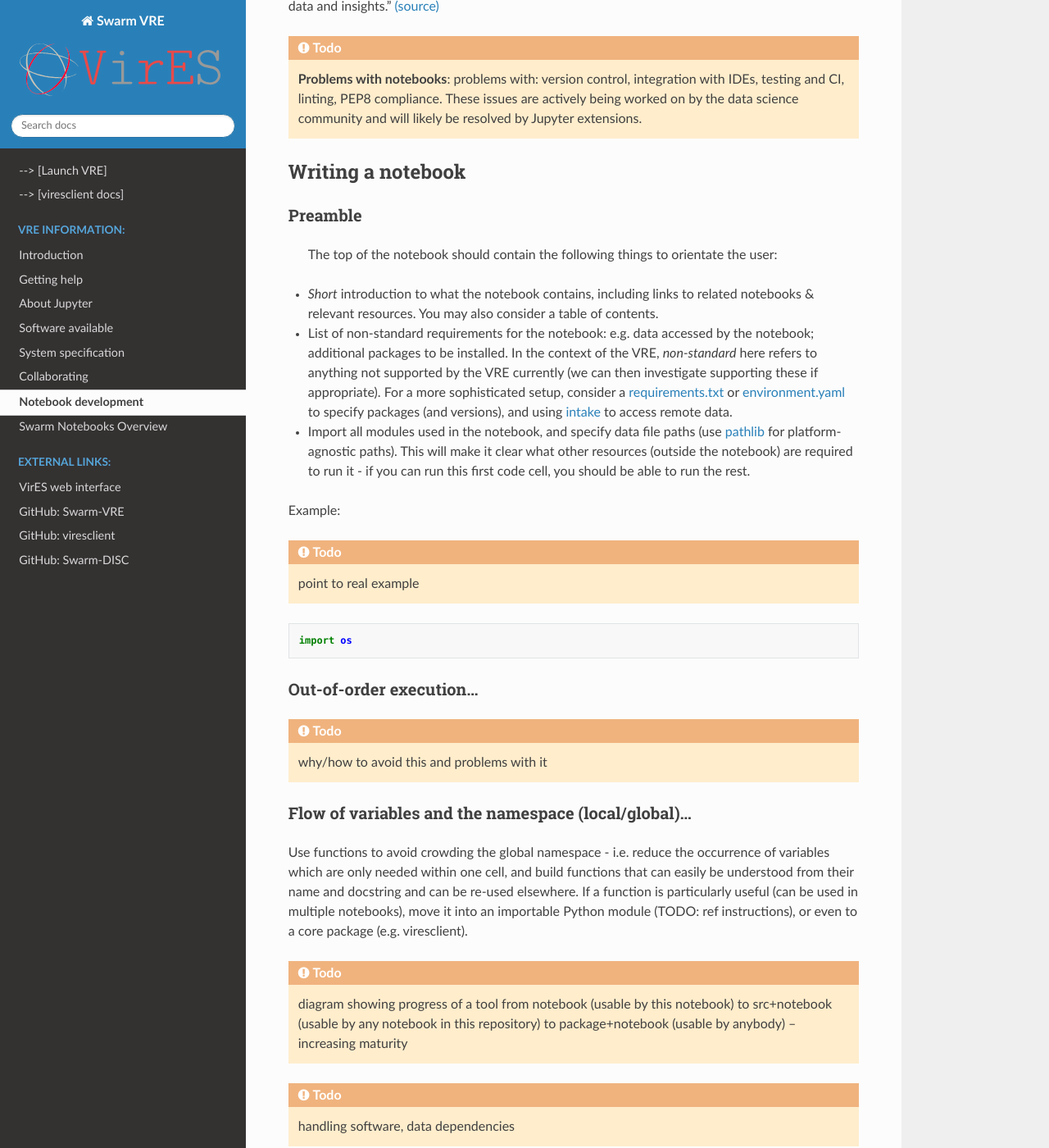
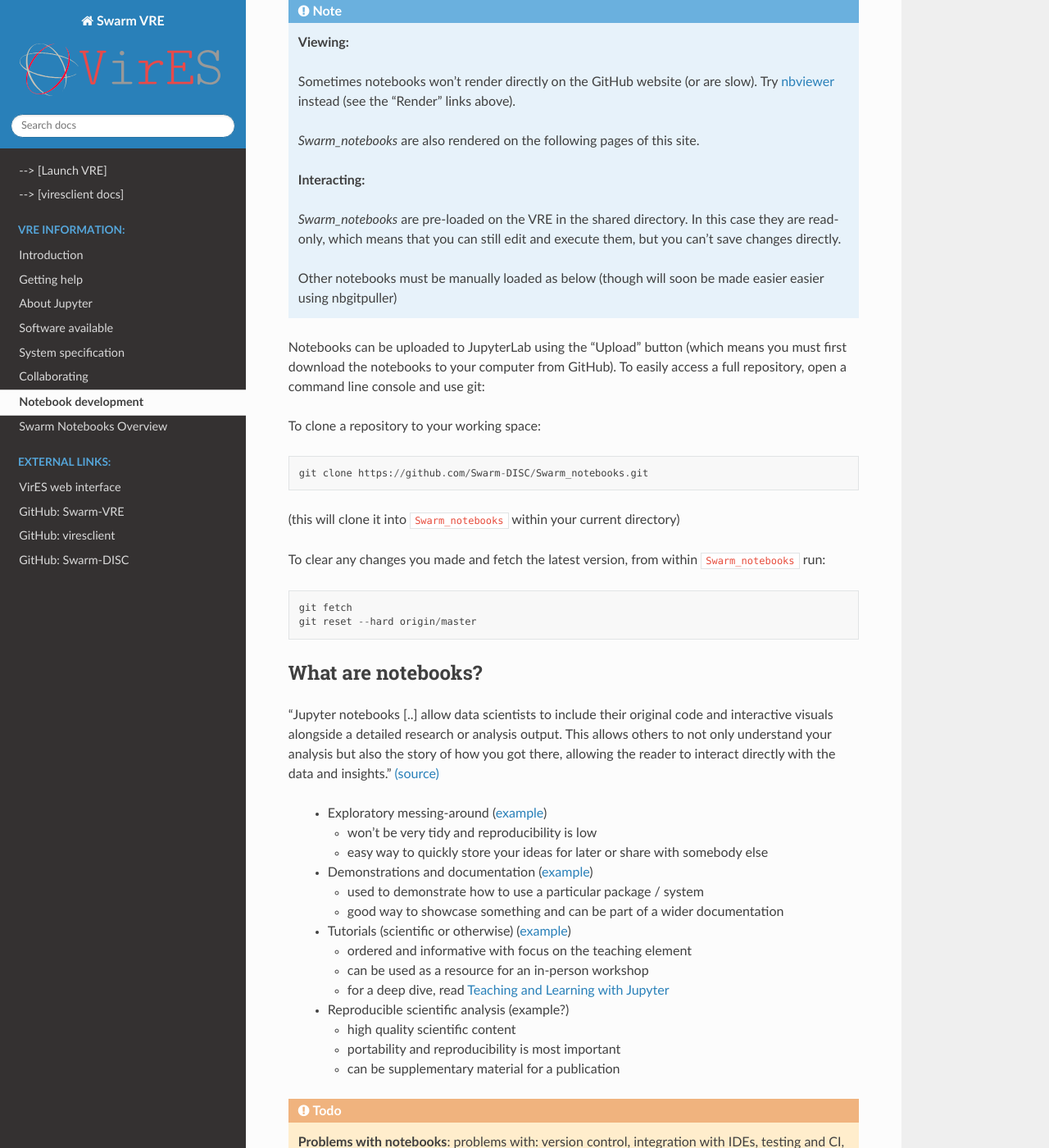
Before and after one commit to ESA-VirES/Swarm-VRE, a Sphinx documentation site: the page built from docs/notebook_development.rst, in a window 1280 px wide and 1400 px high, scrolled down 1003 px. Shown: the whole window at 82% size. Built offline with Sphinx 7.4.7 and the Read the Docs theme 2.0.0, drawn with Linux system fonts in a browser that asks for light colours; pages that are not in the unit, such as notebooks, are missing from menus; the version number could not be read and is left out; some of the changed text lies outside the part shown.

Commit message:
General updates to documentation text.

```diff
--- a/docs/help.rst
+++ b/docs/help.rst
@@ -4,5 +4,3 @@
 For general enquiries and trouble logging in, please email: info@vires.services
 
 If you find a particular bug, have a feature request, or some suggestions for this documentationn, the best option is to create an issue on the GitHub issue tracker: `https://github.com/ESA-VirES/Swarm-VRE/issues <https://github.com/ESA-VirES/Swarm-VRE/issues>`_
-
-We also have an unofficial public chat room (it will ask you to create an account, but this account is not related to VirES): `https://riot.im/app/#/room/#vires:matrix.org <https://riot.im/app/#/room/#vires:matrix.org>`_
--- a/docs/intro.rst
+++ b/docs/intro.rst
@@ -22,7 +22,7 @@
 Getting access
 --------------
 
-You must first create a VirES account at https://vires.services - it is recommended to use a GitHub account to login, and to use your GitHub username as your VirES username. This will help with identifying user accounts and sharing code both within and outwith the VRE via GitHub. You can then access the VRE right away, either from the top pane of the VirES GUI (click on your username at the top right), or directly at https://vre.vires.services. To start using *viresclient* to access Swarm data, see `the associated documentation <https://viresclient.readthedocs.io/en/latest/installation.html#first-usage-configuration>`_.
+You must first create a VirES account at https://vires.services - it is recommended to use a GitHub account to login, and to use your GitHub username as your VirES username. This will help with identifying user accounts and sharing code both within and outwith the VRE via GitHub. You can then access the VRE right away, either from the top pane of the VirES GUI (click on your username at the top right), or directly at https://vre.vires.services. To start using *viresclient* to access Swarm data, see :doc:`the introductory notebook <Swarm_notebooks/02a__Intro-Swarm-viresclient>`.
 
 Related links
 -------------
--- a/docs/notebook_development.rst
+++ b/docs/notebook_development.rst
@@ -7,30 +7,104 @@
 
 .. note::
 
-  Use an etherpad at the workshop? https://etherpad.wikimedia.org/
+  This page provides practical instructions for how to work with notebooks, specifically using the VRE, but most of the advice applies anywhere. Particular tools and approaches are recommended, though for brevity we do not expound the rationale in detail - we try to point you to the best practices and popular solutions. This guide is a work in progress and any contributions are welcome (`contact us <help.html>`_).
+
+  - Sources:
+
+    - `The Turing Way <https://the-turing-way.netlify.com/>`_
+    - `Creating Reproducible Data Science Projects <https://towardsdatascience.com/creating-reproducible-data-science-projects-1fa446369386>`_
+    - https://github.com/rdanotebooksbof/outline/blob/master/SummaryFromBoFMeeting.md
+    - https://mg.readthedocs.io/git-jupyter.html
+    - ... and more
+
+  - Assumed knowledge:
+
+    - how to use git
+    - ...
+
+Related notebook repositories
+-----------------------------
+
+.. list-table:: Notebook repositories
+   :header-rows: 1
+   :widths: 7 5 5
+
+   *  -  Name (GitHub Link)
+      -  View (nbviewer)
+      -  Launch/interact (VRE)
+   *  -  `Swarm-DISC/Swarm_notebooks <https://github.com/Swarm-DISC/Swarm_notebooks>`_
+      -  .. image:: https://img.shields.io/badge/render-nbviewer-orange.svg
+            :target: https://nbviewer.jupyter.org/github/Swarm-DISC/Swarm_notebooks
+      -  .. image:: https://img.shields.io/badge/interact-VRE-blue
+            :target: https://vre.vires.services/user-redirect/lab/tree/shared/Swarm_notebooks/
+   *  -  `smithara/viresclient_examples <https://github.com/smithara/viresclient_examples>`_
+      -  .. image:: https://img.shields.io/badge/render-nbviewer-orange.svg
+            :target: https://nbviewer.jupyter.org/github/smithara/viresclient_examples
+      -  (to do: nbgitpuller link)
+   *  -  `pacesm/jupyter_notebooks <https://github.com/pacesm/jupyter_notebooks>`_
+      -  .. image:: https://img.shields.io/badge/render-nbviewer-orange.svg
+            :target: https://nbviewer.jupyter.org/github/pacesm/jupyter_notebooks
+      -  (to do: nbgitpuller link)
+   *  - `MagneticEarth/IAGA_SummerSchool2019 <https://github.com/MagneticEarth/IAGA_SummerSchool2019>`_
+      - .. image:: https://img.shields.io/badge/render-nbviewer-orange.svg
+           :target: https://nbviewer.jupyter.org/github/MagneticEarth/IAGA_SummerSchool2019/
+      - (to do: nbgitpuller link)
+
 
 .. note::
 
-  This page provides practical instructions for how to work with notebooks, specifically using the VRE, but most of the advice applies anywhere. Particular tools and approaches are recommended, though for brevity we do not expound the rationale in detail - we try to point you to the best practices and popular solutions. This guide is a work in progress and any contributions are welcome (`contact us <help.html>`_).
+  **Viewing:**
 
-  Sources:
+  Sometimes notebooks won't render directly on the GitHub website (or are slow). Try `nbviewer <https://nbviewer.jupyter.org/>`_ instead (see the "Render" links above).
 
-  - `The Turing Way <https://the-turing-way.netlify.com/>`_
-  - `Creating Reproducible Data Science Project <https://towardsdatascience.com/creating-reproducible-data-science-projects-1fa446369386x>`_
-  - and more...
-  - https://github.com/rdanotebooksbof/outline/blob/master/SummaryFromBoFMeeting.md
-  - https://mg.readthedocs.io/git-jupyter.html
+  *Swarm_notebooks* are also rendered on the following pages of this site.
 
-  Assumed knowledge:
+  **Interacting:**
 
-  - how to use git
-  - ...
+  *Swarm_notebooks* are pre-loaded on the VRE in the shared directory. In this case they are read-only, which means that you can still edit and execute them, but you can't save changes directly.
+
+  Other notebooks must be manually loaded as below (though will soon be made easier easier using nbgitpuller)
+
+Notebooks can be uploaded to JupyterLab using the "Upload" button (which means you must first download the notebooks to your computer from GitHub). To easily access a full repository, open a command line console and use git:
+
+To clone a repository to your working space::
+
+    git clone https://github.com/Swarm-DISC/Swarm_notebooks.git
+
+(this will clone it into ``Swarm_notebooks`` within your current directory)
+
+To clear any changes you made and fetch the latest version, from within ``Swarm_notebooks`` run::
+
+    git fetch
+    git reset --hard origin/master
 
 
 What are notebooks?
 -------------------
 
 "Jupyter notebooks [..] allow data scientists to include their original code and interactive visuals alongside a detailed research or analysis output. This allows others to not only understand your analysis but also the story of how you got there, allowing the reader to interact directly with the data and insights." `(source) <https://towardsdatascience.com/creating-reproducible-data-science-projects-1fa446369386>`_
+
+  - Exploratory messing-around (`example <https://github.com/smithara/viresclient_examples>`_)
+
+    - won't be very tidy and reproducibility is low
+    - easy way to quickly store your ideas for later or share with somebody else
+
+  - Demonstrations and documentation (`example <http://heliopython.org/gallery/generated/gallery/index.html>`_)
+
+    - used to demonstrate how to use a particular package / system
+    - good way to showcase something and can be part of a wider documentation
+
+  - Tutorials (scientific or otherwise) (`example <https://github.com/MagneticEarth/IAGA_SummerSchool2019>`_)
+
+    - ordered and informative with focus on the teaching element
+    - can be used as a resource for an in-person workshop
+    - for a deep dive, read `Teaching and Learning with Jupyter <https://jupyter4edu.github.io/jupyter-edu-book/>`_
+
+  - Reproducible scientific analysis (example?)
+
+    - high quality scientific content
+    - portability and reproducibility is most important
+    - can be supplementary material for a publication
 
 .. todo::
 
@@ -45,12 +119,11 @@
  The top of the notebook should contain the following things to orientate the user:
 
 - *Short* introduction to what the notebook contains, including links to related notebooks & relevant resources. You may also consider a table of contents.
-- List of non-standard requirements for the notebook: e.g. data accessed by the notebook; additional packages to be installed. In the context of the VRE, *non-standard* here refers to anything not supported by the VRE currently (we can then investigate supporting these if appropriate). For a more sophisticated setup, consider a `requirements.txt`_ or `environment.yaml`_ to specify packages (and versions), and using `intake`_ to access remote data.
+- List of non-standard requirements for the notebook: e.g. data accessed by the notebook; additional packages to be installed. In the context of the VRE, *non-standard* here refers to anything not supported by the VRE currently (we can then investigate supporting these if appropriate). For a more sophisticated setup, consider a `requirements.txt`_ and/or `environment.yml`_ to specify packages (and versions).
 - Import all modules used in the notebook, and specify data file paths (use `pathlib <https://docs.python.org/3/library/pathlib.html#basic-use>`_ for platform-agnostic paths). This will make it clear what other resources (outside the notebook) are required to run it - if you can run this first code cell, you should be able to run the rest.
 
-.. _`requirements.txt`:
-.. _`environment.yaml`:
-.. _`intake`:
+.. _`requirements.txt`: https://pip.pypa.io/en/stable/user_guide/#requirements-files
+.. _`environment.yml`: https://docs.conda.io/projects/conda/en/latest/user-guide/tasks/manage-environments.html
 
 Example:
 
@@ -58,9 +131,6 @@
 
   point to real example
 
-.. code-block:: python
-
-  import os
 
 Out-of-order execution...
 +++++++++++++++++++++++++
@@ -72,7 +142,7 @@
 Flow of variables and the namespace (local/global)...
 +++++++++++++++++++++++++++++++++++++++++++++++++++++
 
-Use functions to avoid crowding the global namespace - i.e. reduce the occurrence of variables which are only needed within one cell, and build functions that can easily be understood from their name and docstring and can be re-used elsewhere. If a function is particularly useful (can be used in multiple notebooks), move it into an importable Python module (TODO: ref instructions), or even to a core package (e.g. viresclient).
+Use functions to avoid crowding the global namespace - i.e. reduce the occurrence of variables which are only needed within one cell, and build functions that can easily be understood from their name and docstring and can be re-used elsewhere. If a function is particularly useful (can be used in multiple notebooks), move it into an importable Python module, or even to a core package (e.g. viresclient).
 
 .. todo:: diagram showing progress of a tool from notebook (usable by this notebook) to src+notebook (usable by any notebook in this repository) to package+notebook (usable by anybody) -- increasing maturity
 
```
Also changed, not shown: other parts of docs/notebook_development.rst (+10 -10 lines), README.md (+0 -1 lines), docs/collaborating.rst (+0 -15 lines).
